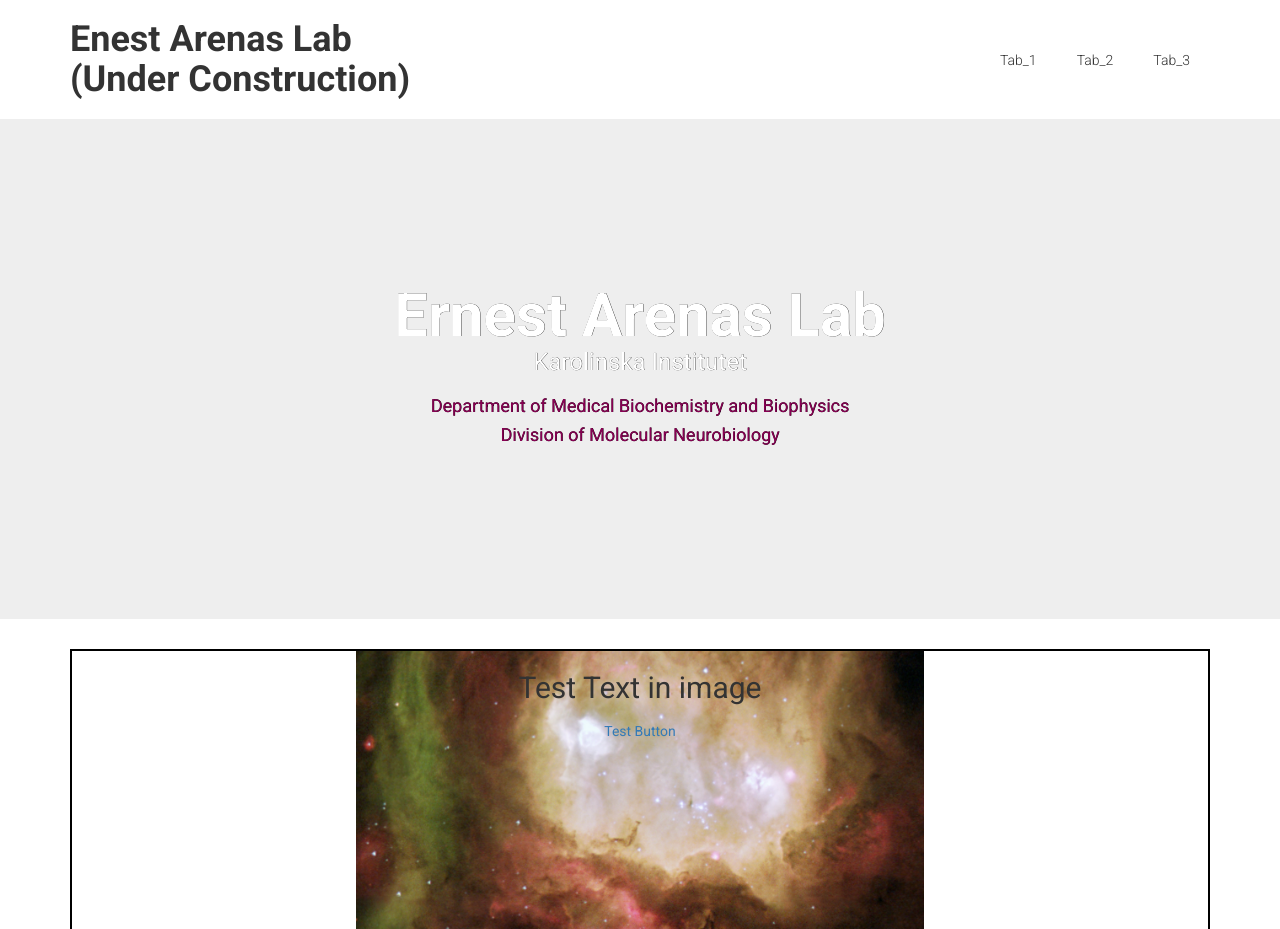
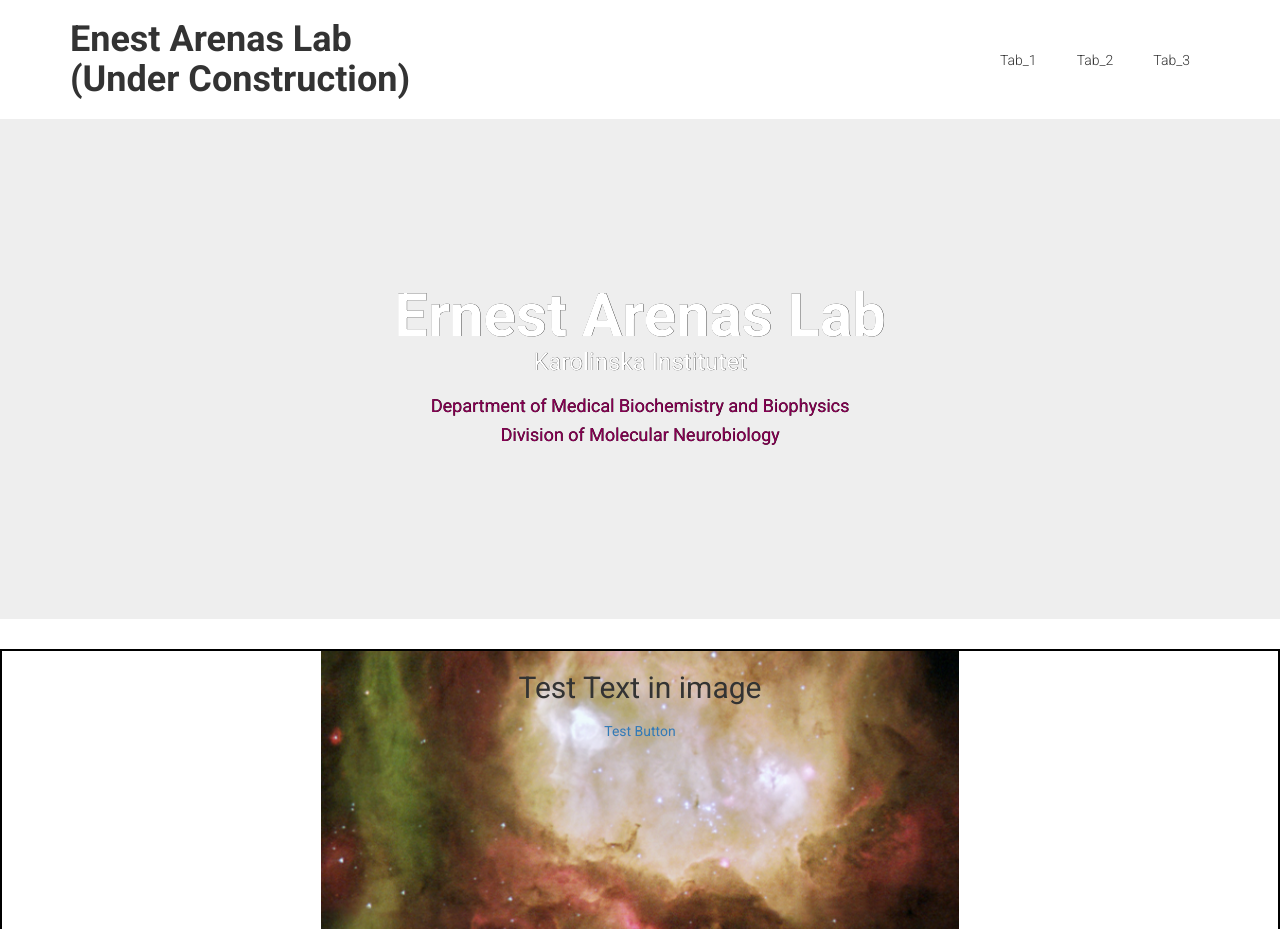
Before and after one commit to ArenasLab/arenaslab.github.io, a Jekyll site: the page index.html, which Jekyll copies as it is, in a window 1280 px wide. Shown: the top 929 px of the page. Built offline with Jekyll 4.4.1, drawn with Linux system fonts in a browser that asks for light colours; grey boxes are pictures that could not be loaded.

Commit message:
Update index.html

```diff
--- a/index.html
+++ b/index.html
@@ -29,11 +29,12 @@
         </div>
       </div>
     </section>
-<section class="container">
   <div class="square1">
     <h2>Test Text in image</h2>
     <a class="btn" href="#">Test Button</a>
   </div>
+<section class="container">
+
 
     <div class="row">
 
```
